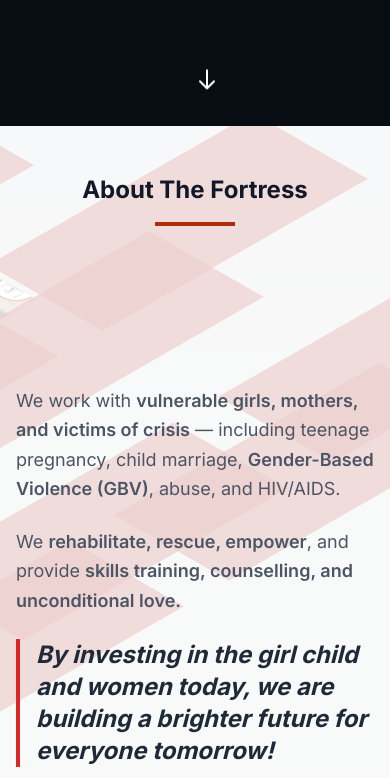
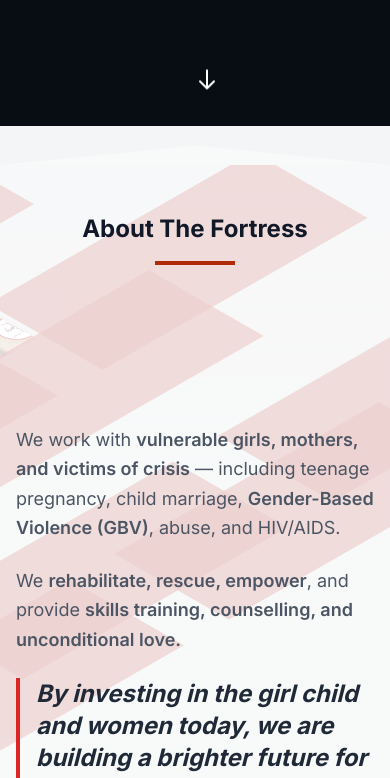
Before and after one commit to geobw30/thefortress-nextjs, a Next.js app: page / in a window 390 px wide. Shown: the part 800-1578 px from the top of the page. Built offline with nearby package versions, Linux system fonts and the light colour scheme; no server answers.

Commit message:
added chevron design to the home page

```diff
--- a/app/page.js
+++ b/app/page.js
@@ -1,30 +1,36 @@
-import HeroSection from '../components/sections/HeroSection'
-import AboutSection from '../components/sections/AboutSection'
-import ValuesSection from '../components/sections/ValuesSection'
-import ImpactSection from '../components/sections/ImpactSection'
-import ProgramsSection from '../components/sections/ProgramsSection'
-import DonateSection from '../components/sections/DonateSection'
-import AnimatedSection from '../components/sections/AnimatedSection'
+import HeroSection from "../components/sections/HeroSection";
+import AboutSection from "../components/sections/AboutSection";
+import ValuesSection from "../components/sections/ValuesSection";
+import ImpactSection from "../components/sections/ImpactSection";
+import ProgramsSection from "../components/sections/ProgramsSection";
+import DonateSection from "../components/sections/DonateSection";
+import AnimatedSection from "../components/sections/AnimatedSection";
+import SectionDivider from "../components/layout/SectionDivider";
 
 export default function Home() {
   return (
     <main>
       <HeroSection />
-      <AnimatedSection delay={200}>
+      <SectionDivider bgColor="#F8F9F9"  flipColor="#f4f5f7ff"/>
+      <AnimatedSection delay={100}>
         <AboutSection />
       </AnimatedSection>
-      <AnimatedSection delay={400}>
+      <SectionDivider flip bgColor="#F7F4F2" flipColor="#FAFAFA" />
+      <AnimatedSection delay={200}>
         <ValuesSection />
       </AnimatedSection>
-      <AnimatedSection delay={600}>
+      <SectionDivider bgColor="#AF887E" flipColor="#F7F4F2" />
+      <AnimatedSection delay={400}>
         <ImpactSection />
       </AnimatedSection>
-      <AnimatedSection delay={800}>
+      <SectionDivider flip bgColor="#FFFFFF" flipColor="#AF887E" />
+      <AnimatedSection delay={600}>
         <ProgramsSection />
       </AnimatedSection>
-      <AnimatedSection delay={1000}>
+      <SectionDivider bgColor="#e6e8ecff" flipColor="#FFFFFF" />
+      <AnimatedSection delay={800}>
         <DonateSection />
       </AnimatedSection>
     </main>
-  )
+  );
 }
--- /dev/null
+++ b/components/layout/SectionDivider.jsx
@@ -0,0 +1,25 @@
+const SectionDivider = ({
+  bgColor = "white",
+  flip = false,
+  flipColor = "gray",
+}) => {
+  return (
+    <div className="relative w-full overflow-hidden">
+      <svg
+        className="w-full"
+        xmlns="http://www.w3.org/2000/svg"
+        viewBox="0 0 100 10"
+        preserveAspectRatio="none"
+        style={{ backgroundColor: bgColor }}
+      >
+        {flip ? (
+          <path d="M0,0 L100,0 L100,10 L50,5 L0,10 Z" fill={`${flipColor}`} />
+        ) : (
+          <path d="M0,10 L50,5 L100,10 L100,0 L0,0 Z" fill={`${flipColor}`} />
+        )}
+      </svg>
+    </div>
+  );
+};
+
+export default SectionDivider;
--- a/components/sections/AnimatedSection.jsx
+++ b/components/sections/AnimatedSection.jsx
@@ -6,7 +6,7 @@ import useIntersectionObserver from "../../hooks/useIntersectionObserver";
 const AnimatedSection = ({
   children,
   className = "",
-  animationType = "fade", // 'fade', 'slide-up', 'slide-down', 'slide-left', 'slide-right'
+  animationType = "none", // 'fade', 'slide-up', 'slide-down', 'slide-left', 'slide-right'
   delay = 0,
   threshold = 0.1
 }) => {
--- a/components/sections/HeroSection.jsx
+++ b/components/sections/HeroSection.jsx
@@ -1,6 +1,10 @@
+"use client";
 import React from "react";
+import { useRouter } from "next/navigation";
 
 const HeroSection = () => {
+  const router = useRouter();
+
   return (
     <section className="relative h-screen flex items-center justify-center bg-gray-900 text-white overflow-hidden">
       {/* Video background */}
@@ -29,8 +33,8 @@ const HeroSection = () => {
           We believe in the power of unconditional love to transform lives.
         </p>
         <div className="flex flex-col sm:flex-row gap-4 justify-center fade-in">
-          <button className="btn-primary">Learn More</button>
-          <button className="btn-secondary text-gray-900">Donate Now</button>
+          <button className="btn-primary" onClick={() => router.push("/about")}>Learn More</button>
+          <button className="btn-secondary text-gray-900" onClick={() => router.push("/donate")}>Donate Now</button>
         </div>
       </div>
 
--- a/components/sections/ImpactSection.jsx
+++ b/components/sections/ImpactSection.jsx
@@ -22,7 +22,10 @@ const ImpactSection = () => {
   ];
 
   return (
-    <section className="py-16 px-4 text-white" style={{backgroundColor: "rgb(175 136 126)"}}>
+    <section
+      className="py-16 px-4 text-white"
+      style={{ backgroundColor: "rgb(175 136 126)" }}
+    >
       <div className="max-w-6xl mx-auto w-full">
         <div className="text-center mb-12 fade-in">
           <h2 className="section-title" style={{ color: "white" }}>
@@ -48,17 +51,18 @@ const ImpactSection = () => {
 
         <div className=" rounded-lg p-8 fade-in">
           <div className="flex flex-col md:flex-row items-center gap-8">
-            <div className="md:w-1/2 w-full text-lg">
+            <div className="md:w-1/2 w-full text-xl">
               <h3 className="text-2xl font-extrabold mb-4 text-primary">
-                Transforming Lives by the Power of Love
+                <span className="text-white">Transforming Lives</span> by the
+                Power of Love
               </h3>
               <p>
                 We believe in{" "}
-                <span className="font-bold text-black">
+                <span className="font-extrabold">
                   empowering girls and women
                 </span>{" "}
                 to overcome challenges by providing{" "}
-                <span className="font-bold text-black">
+                <span className="font-extrabold">
                   skills, education, and opportunity
                 </span>{" "}
                 through our programs.
@@ -66,29 +70,25 @@ const ImpactSection = () => {
 
               <p className="pt-5">
                 At the heart of everything we do is the{" "}
-                <span className="font-bold text-black">
+                <span className="font-extrabold">
                   transformative power of love
                 </span>
                 . We serve every girl and woman with
-                <span className="font-bold text-black">
-                  {" "}
-                  unconditional love
-                </span>{" "}
-                — regardless of their story, past, mistakes, or failures.
+                <span className="font-extrabold"> unconditional love</span> —
+                regardless of their story, past, mistakes, or failures.
               </p>
 
               <blockquote className="text-2xl md:text-3xl font-bold text-gray-800 italic border-l-4 border-red-600 pl-4 pt-5">
-                <span className="text-primary font-extrabold">Love</span> is the most excellent way to change and restore lives.
+                <span className="text-primary font-extrabold">Love</span> is the
+                most excellent way to change and restore lives.
               </blockquote>
 
               <p className="pt-5">
                 As a{" "}
-                <span className="font-bold text-black">
-                  Christian organization
-                </span>
-                , we believe in reuniting people with their greatest lover —
-                <span className="font-bold text-black"> God</span> — and helping
-                them grow through discipleship. <br /> <br />
+                <span className="font-extrabold">Christian organization</span>,
+                we believe in reuniting people with their greatest lover —
+                <span className="font-extrabold"> God</span> — and helping them
+                grow through discipleship. <br /> <br />
                 <span className="font-bold">
                   We serve people from all religions and faith is never
                   mandatory for our beneficiaries.
```
